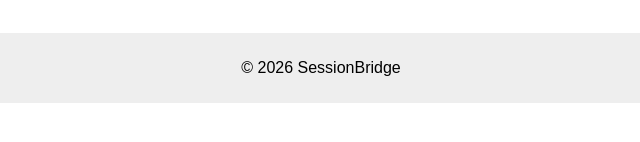
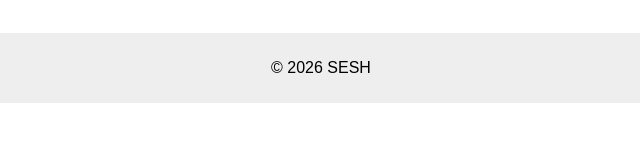
Before and after one commit to Ronjn/Ronjn.github.io, a plain HTML site: page for-creators.html in a window 1280 px wide. Shown: the part 418-560 px from the top of the page, 319-959 px from the left. Drawn offline with Linux system fonts and the light colour scheme; files that its build step writes are made by us from their sources.

Commit message:
Update for-creators.html

```diff
--- a/for-creators.html
+++ b/for-creators.html
@@ -2,7 +2,7 @@
 <html lang="en">
 <head>
     <meta charset="UTF-8">
-    <title>For Creators | SessionBridge</title>
+    <title>For Creators</title>
     <link rel="stylesheet" href="assets/style.css">
 </head>
 <body>
@@ -28,7 +28,7 @@
 </main>
 
 <footer>
-    <p>&copy; 2026 SessionBridge</p>
+    <p>&copy; 2026 SESH</p>
 </footer>
 
 </body>
```
